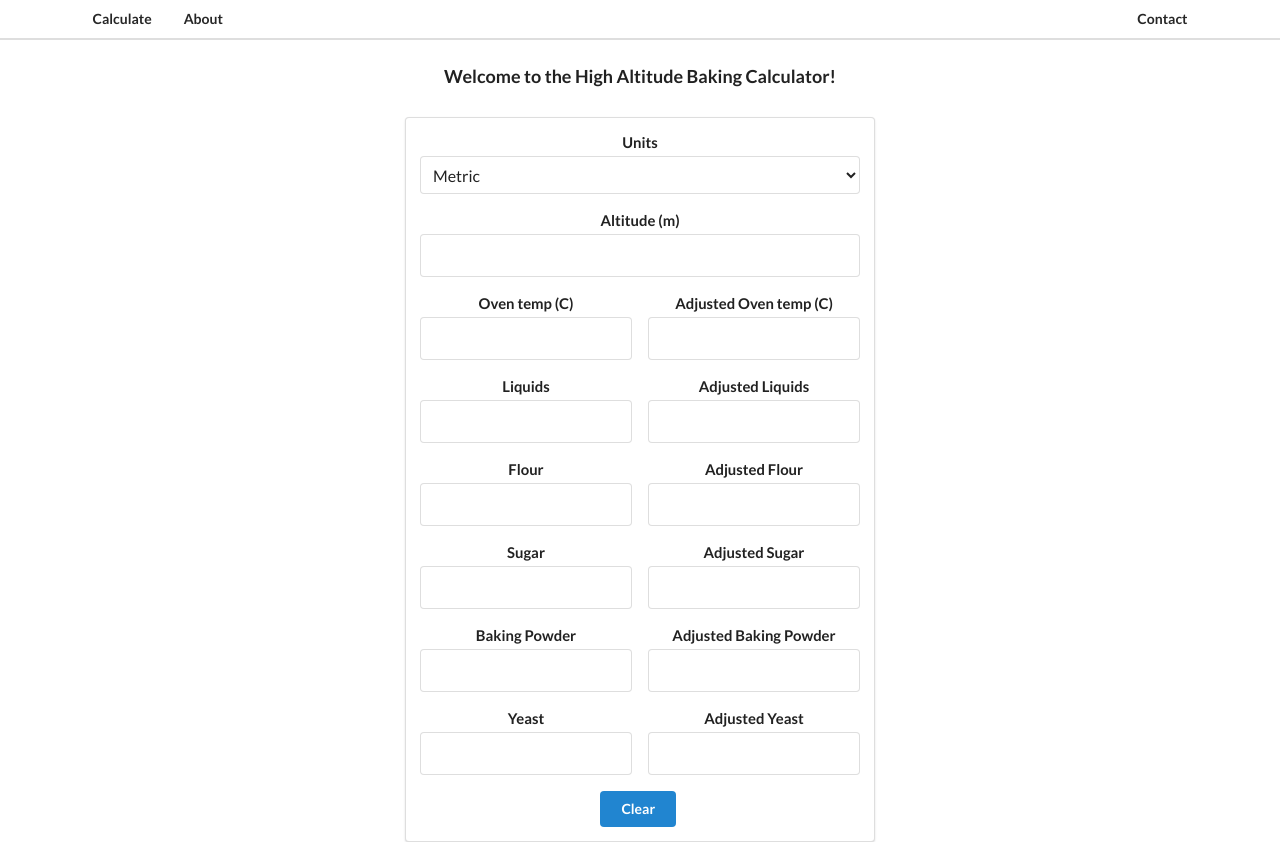
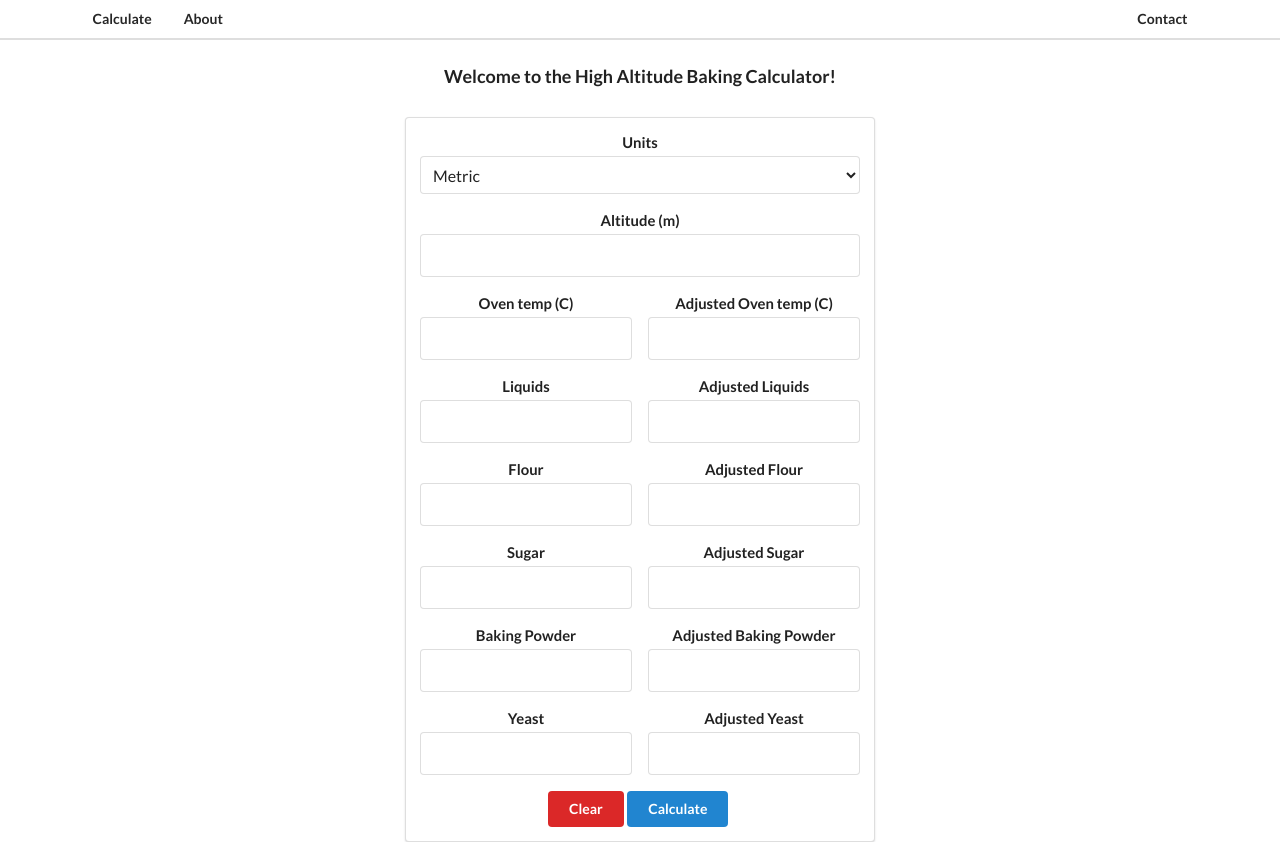
Before and after one commit to michaelmaryanoff/high-altitude-baking-calculator, a React (Create React App) app: page / in a window 1280 px wide. Built offline with nearby package versions, Linux system fonts and the light colour scheme.

Commit message:
Add submit button

```diff
--- a/src/components/form/CalculatorForm.js
+++ b/src/components/form/CalculatorForm.js
@@ -68,7 +68,7 @@ const CalculatorForm = () => {
   const altitudeUnitLabel = unit === 'metric' ? '(m)' : '(ft)';
   const ovenTempUnitLabel = unit === 'metric' ? '(C)' : '(F)';
 
-  const handleClear = event => {
+  const handleClearPressed = event => {
     event.preventDefault();
 
     // Set defaults in state
@@ -76,6 +76,10 @@ const CalculatorForm = () => {
 
     // Set defaults in Redux
     dispatch(clearForm());
+  };
+
+  const handleCalculatePressed = event => {
+    event.preventDefault();
   };
 
   const resetFieldData = () => {
@@ -239,8 +243,15 @@ const CalculatorForm = () => {
               </div>
             </div>
             <p />
-            <button className="ui primary button" onClick={handleClear}>
+            <button className="ui red button" label="Clear" onClick={handleClearPressed}>
               Clear
+            </button>
+            <button
+              className="ui primary button"
+              label="Calculate"
+              onClick={handleCalculatePressed}
+            >
+              Calculate
             </button>
           </form>
         </div>
```
